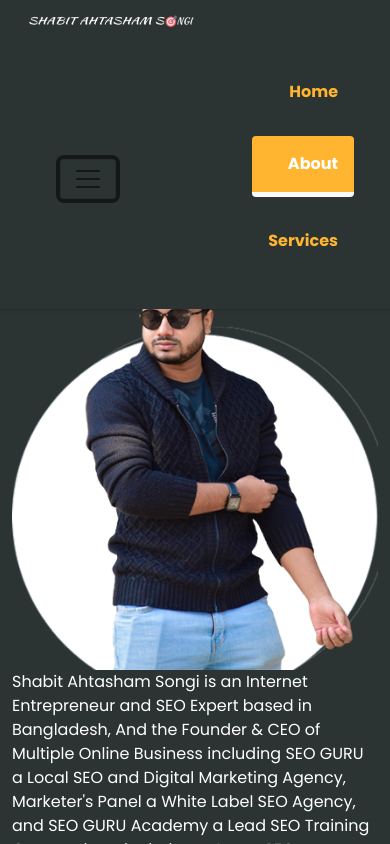
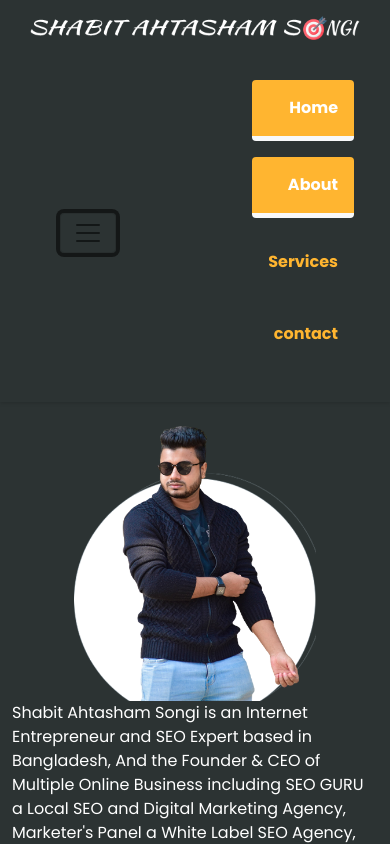
Before and after one commit to armanadd01/SEO-Single-Page-React-App-Sabit-Seo-Expert, a React (Create React App) app: page /about in a window 390 px wide. Both pictures are taken after a click on the button "Toggle navigation". Shown: the top 844 px of the page. Built offline with nearby package versions, Linux system fonts and the light colour scheme.

Commit message:
16-08-2022 finish

```diff
--- a/src/App.css
+++ b/src/App.css
@@ -31,6 +31,8 @@
     background-color: #2C3333;
     z-index: 99999;
 }
+
+
 
 .shadow {
     box-shadow: rgba(0, 0, 0, 0.16) 0px 1px 4px;
@@ -252,6 +254,13 @@
     height: 100vh;
 }
 
+.about-page {
+    margin-top: 4em;
+    padding-top: 1em;
+}
+
+
+
 /*
 *
 *
@@ -277,15 +286,21 @@
 @media all and (max-width: 992px) {}
 
 @media all and (max-width: 768px) {
+    .header-border img {
+        width: 100% !important;
+    }
+
     .phone {
         margin-top: 5em !important;
         padding: 5em 0em !important;
         height: 100% !important;
     }
 
-    .phone img {
+    .phone img,
+    .about-page img {
         max-width: 75%;
         max-height: 75% !important;
+        padding: 0em 1em;
     }
 
     .phone .container {
--- a/src/App.js
+++ b/src/App.js
@@ -22,6 +22,9 @@
           <Route path="/about">
             <About></About>
           </Route>
+          <Route path="/contact">
+            <About></About>
+          </Route>
         </Switch>
         <Footer></Footer>
       </Router>
--- a/src/Components/About/About.js
+++ b/src/Components/About/About.js
@@ -5,8 +5,8 @@
 
 const About = () => {
     return (
-        <div>
-            <Container className='mb-5'>
+        <div className='about-page'>
+            <Container className='mb-5 mt-5 pt-5 '>
                 <div
                     className='heading-title text-center mb-5'>
                     <h1 className=' text-golden text-big'>WHO IS <br /> SHABIT AHTASHAM SONGI</h1>
--- a/src/Components/Shared/Header/Header.js
+++ b/src/Components/Shared/Header/Header.js
@@ -14,7 +14,7 @@
                     <div className="navbar navbar-expand-md navbar-light w-100 m-0 p-0" >
                         <div className="col-md-7 col-sm-8 m-0 p-0 ">
                             <div className="navbar-brand m-0 p-0 site-logo me-sm-5" >
-                                <NavLink activeClassName=" text-light" className="nav-link fs-6 text-start" to="/home">
+                                <NavLink activeClassName=" text-light" className="nav-link fs-6 text-start" to="/">
                                     <img className="w-50" src={logoImg} alt="" />
                                     {/* <h2 className='text-light text-start'>Shabit Ahtesham Songhi</h2> */}
                                 </NavLink>
@@ -33,13 +33,16 @@
                                 <div className="col-md-12">
                                     <ul className="navbar-nav text-end justify-content-end">
                                         <li className="nav-item p-2">
-                                            <NavLink activeClassName="border-bottom border-light border-5 rounded text-hover bg-golden" className="nav-link fs-6 border-5 border-transparent fw-bold text-golden p-3 rounded " to="/home">Home</NavLink>
+                                            <NavLink activeClassName="border-bottom border-light border-5 rounded text-hover bg-golden" className="nav-link fs-6 border-5 border-transparent fw-bold text-golden p-3 rounded " to="/">Home</NavLink>
                                         </li>
                                         <li className="nav-item p-2">
                                             <NavLink activeClassName="border-bottom border-light border-5 rounded text-hover bg-golden" className="nav-link fs-6 border-5 border-transparent fw-bold text-golden p-3 rounded" to="/about">About</NavLink>
                                         </li>
                                         <li className="nav-item p-2">
-                                            <Link activeClassName="border-bottom border-light border-5 rounded text-hover bg-golden" className="nav-link fs-6 border-5 border-transparent fw-bold text-golden p-3 rounded" to="https://www.seoguru.com.bd/services" target="_blank">Services</Link>
+                                            <a activeClassName="border-bottom border-light border-5 rounded text-hover bg-golden" className="nav-link fs-6 border-5 border-transparent fw-bold text-golden p-3 rounded" href="https://www.seoguru.com.bd/services" target="_blank">Services</a>
+                                        </li>
+                                        <li className="nav-item p-2">
+                                            <NavLink activeClassName="border-bottom border-light border-5 rounded text-hover bg-golden" className="nav-link fs-6 border-5 border-transparent fw-bold text-golden p-3 rounded" to="/contact">contact</NavLink>
                                         </li>
 
                                     </ul>
```
Also changed, not shown: package.json (+15 -2 lines), 1 other file (tests, documents, lock files or other folders).
